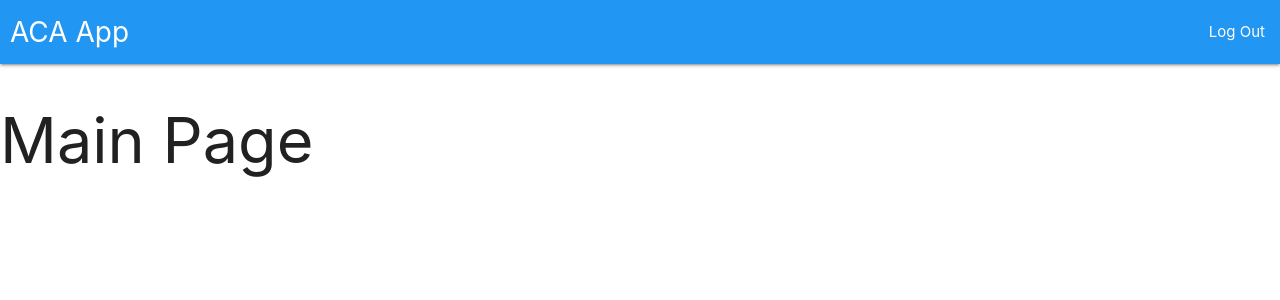
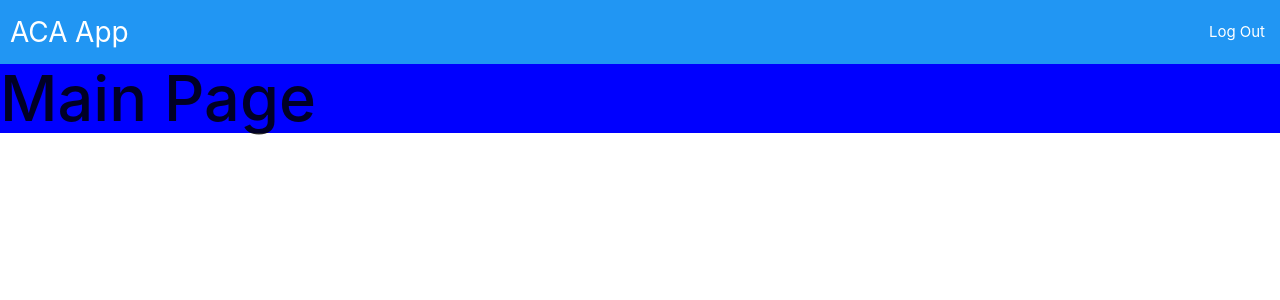
Before and after one commit to Arturarakelyan1998/mern, a React (Create React App) app in the folder client/: page / in a window 1280 px wide. Shown: the top 300 px of the page. Built offline with nearby package versions, Linux system fonts and the light colour scheme; sample sign-in values are in the browser's storage.

Commit message:
antd added. some jsx files changed to js.

```diff
--- a/client/package.json
+++ b/client/package.json
@@ -7,7 +7,9 @@
     "@testing-library/jest-dom": "^5.14.1",
     "@testing-library/react": "^11.2.7",
     "@testing-library/user-event": "^12.8.3",
+    "antd": "^4.18.4",
     "axios": "^0.21.1",
+    "import-sort-style-module": "^6.0.0",
     "express-validator": "^6.12.1",
     "node-sass": "^6.0.1",
     "react": "^17.0.2",
--- a/client/src/index.js
+++ b/client/src/index.js
@@ -1,6 +1,6 @@
 import React from 'react';
 import ReactDOM from 'react-dom';
-import './index.scss'
+import './index.css'
 import App from './App'
 
 ReactDOM.render(
--- a/client/src/pages/MainPage/MainPage.jsx
+++ /dev/null
@@ -1,13 +0,0 @@
-import React from 'react';
-
-const MainPage = () => {
-
-    return (
-        <div>
-            <h1>Main Page</h1>
-        </div>
-    );
-
-}
-
-export default MainPage
--- /dev/null
+++ b/client/src/pages/MainPage/index.js
@@ -0,0 +1,14 @@
+import React from 'react';
+import styles from './index.module.css';
+
+const Index = () => {
+    console.log(styles, "test")
+    return (
+        <div className={styles.container}>
+            <h1>Main Page</h1>
+        </div>
+    );
+
+}
+
+export default Index
--- /dev/null
+++ b/client/src/pages/MainPage/index.module.css
@@ -0,0 +1,5 @@
+@import 'antd/dist/antd.css';
+
+.container {
+  background-color: blue;
+}
--- a/client/src/pages/routes.js
+++ b/client/src/pages/routes.js
@@ -1,13 +1,13 @@
 import React from 'react'
 import {Switch,Route,Redirect} from 'react-router-dom'
-import MainPage from "./MainPage/MainPage";
+import Index from "./MainPage";
 import AuthPage from "./AuthPage/AuthPage";
 
 export const useRoutes = (isLogin)=>{
     if(isLogin){
         return(
             <Switch>
-                <Route path="/" exact component={MainPage}/>
+                <Route path="/" exact component={Index}/>
                 <Redirect to="/"/>
             </Switch>
         )
--- a/client/src/routes.js
+++ b/client/src/routes.js
@@ -1,13 +1,13 @@
 import React from 'react'
 import {Switch,Route,Redirect} from 'react-router-dom'
-import MainPage from "./pages/MainPage/MainPage";
+import Index from "./pages/MainPage";
 import AuthPage from "./pages/AuthPage/AuthPage";
 
 export const useRoutes = (isLogin)=>{
     if(isLogin){
         return(
             <Switch>
-                <Route path="/" exact component={MainPage}/>
+                <Route path="/" exact component={Index}/>
                 <Redirect to="/"/>
             </Switch>
         )
```
Also changed, not shown: client/src/App.css (renamed from client/src/App.scss), client/src/components/Navbar/Navbar.js (renamed from client/src/components/Navbar/Navbar.jsx), client/src/index.css (renamed from client/src/index.scss), client/src/pages/AuthPage/AuthPage.js (renamed from client/src/pages/AuthPage/AuthPage.jsx), client/src/pages/MainPage/MainPage.scss (deleted), 2 other files (tests, documents, lock files or other folders).
